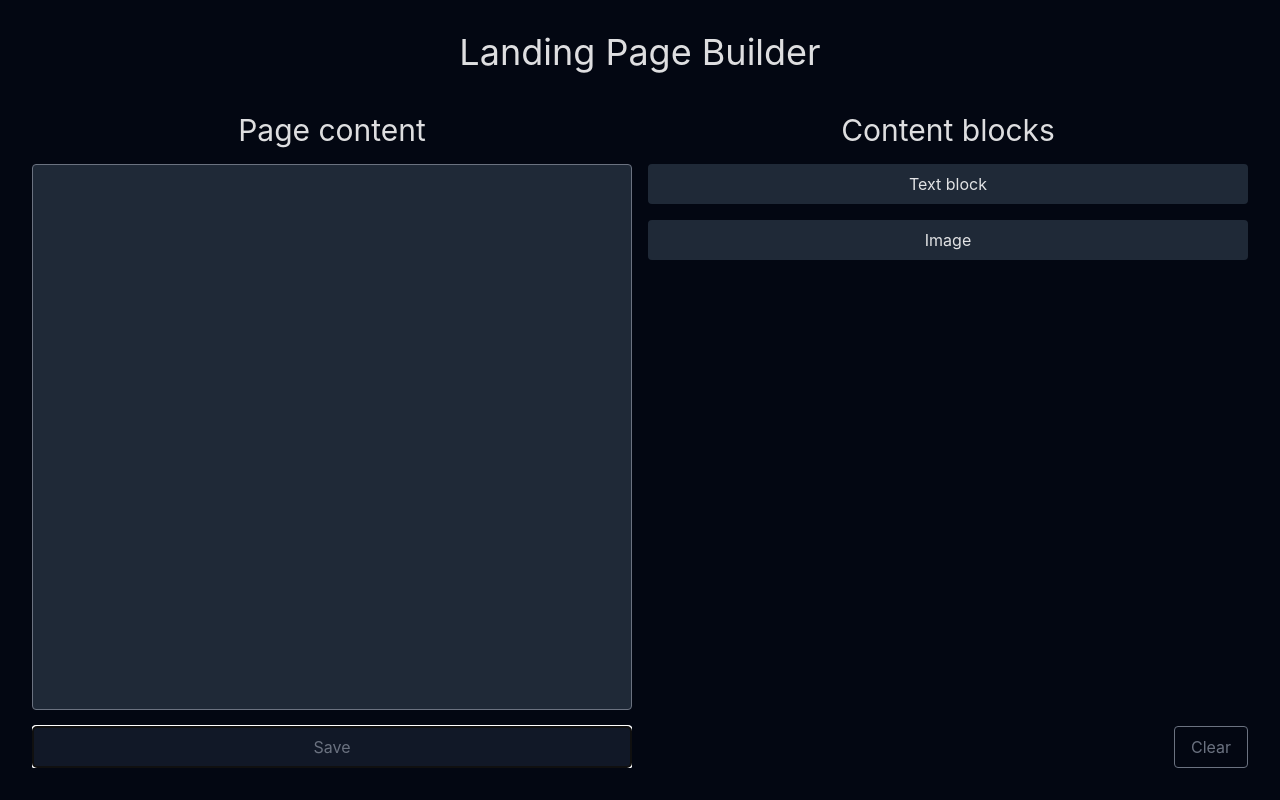
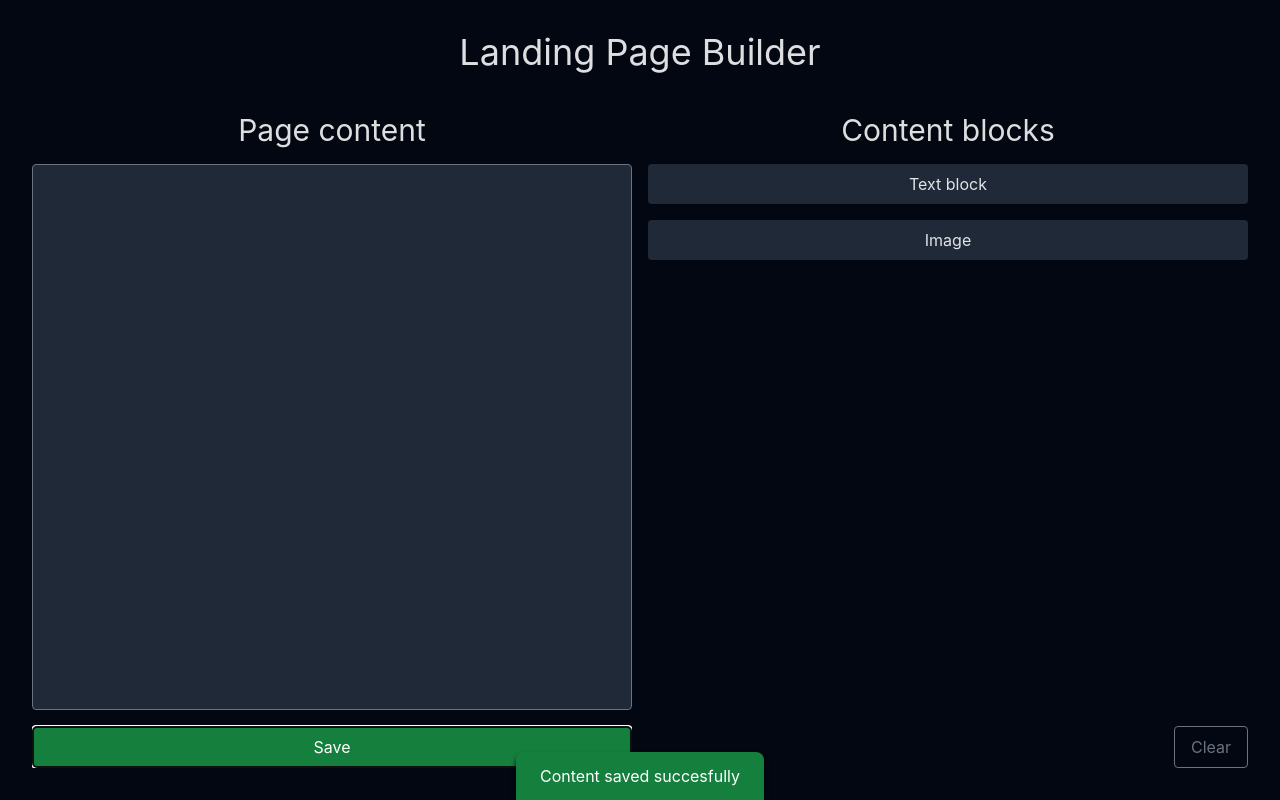
Before and after one commit to dariogliendo/mailerlite-landingpage-exercise, a Vue app: page / in a window 1280 px wide. Both pictures are taken after a click on the button "Save". Built offline with nearby package versions, Linux system fonts and the light colour scheme.

Commit message:
Snackbar implementation

```diff
--- a/src/App.vue
+++ b/src/App.vue
@@ -3,6 +3,7 @@ import { onMounted, ref } from "vue";
 import draggable from "vuedraggable";
 import ContentConfig from "./components/ContentConfig.vue";
 import ContentDisplay from "./components/ContentDisplay.vue";
+import Snackbar from "./components/Snackbar.vue";
 import type { Content } from "./commons/types";
 
 interface ContentOption {
@@ -12,6 +13,8 @@ interface ContentOption {
 const items: ContentOption[] = [{ type: "text" }, { type: "image" }];
 
 const content = ref<Content[]>([]);
+const snackMessage = ref<string>("");
+const snackColor = ref<string>("");
 
 onMounted(() => {
   const savedContent = localStorage.getItem("content");
@@ -25,6 +28,7 @@ onMounted(() => {
 
 const saveStatus = () => {
   localStorage.setItem("content", JSON.stringify(content.value));
+  showSnackbar("Content saved succesfully", "green");
 };
 
 const cloneContent = (cloned: ContentOption) => {
@@ -33,6 +37,11 @@ const cloneContent = (cloned: ContentOption) => {
     id: Date.now(),
     pendingConfiguration: true,
   };
+};
+
+const showSnackbar = (message: string, color: string) => {
+  snackMessage.value = message;
+  snackColor.value = color;
 };
 
 const cancelContentConfig = (id: number) => {
@@ -57,6 +66,7 @@ const updateConfig = (updated: Content) => {
 const clearContent = () => {
   content.value = [];
   localStorage.removeItem("content");
+  showSnackbar("Content cleared", "green");
 };
 
 const onChange = (event: any) => {
@@ -75,6 +85,7 @@ const onChange = (event: any) => {
 
 const remove = (id: number) => {
   content.value = content.value.filter((c) => c.id !== id);
+  showSnackbar("Content removed", "red");
 };
 
 const edit = (id: number) => {
@@ -132,7 +143,7 @@ const addElement = (type: string) => {
         </div>
         <div>
           <button
-            class="border border-gray-500 text-gray-500 py-2 px-4 rounded hover:bg-gray-700 bg-gray-900 hover:text-white transition w-full"
+            class="border border-green-600 text-white py-2 px-4 rounded hover:bg-green-600 bg-green-700 transition w-full"
             @click="saveStatus"
           >
             Save
@@ -169,4 +180,15 @@ const addElement = (type: string) => {
       Clear
     </button>
   </div>
+  <snackbar
+    :message="snackMessage"
+    :duration="3500"
+    :color="snackColor"
+    @finished="
+      () => {
+        snackMessage = '';
+        snackColor = '';
+      }
+    "
+  />
 </template>
--- /dev/null
+++ b/src/components/Snackbar.vue
@@ -0,0 +1,44 @@
+<template>
+  <Teleport to="body">
+    <div
+      v-if="visible"
+      class="snackbar fixed bottom-0 left-1/2 transform -translate-x-1/2 text-white py-3 px-6 rounded-t-lg shadow-black shadow-md transition-opacity duration-300 ease-in-out z-20"
+      :class="{
+        'opacity-100 visible': visible,
+        'opacity-0 invisible': !visible,
+        [`bg-${color}-700`]: color,
+        'bg-grey-700': !color,
+      }"
+    >
+      {{ message }}
+    </div>
+  </Teleport>
+</template>
+
+<script setup lang="ts">
+import { ref, toRefs, watch } from "vue";
+
+const props = defineProps<{
+  message: string;
+  duration: number;
+  color?: string;
+}>();
+
+const { message, color } = toRefs(props);
+
+const visible = ref(false);
+
+const emit = defineEmits(["finished"]);
+
+watch(message, (newMessage) => {
+  if (newMessage) {
+    visible.value = true;
+    setTimeout(() => {
+      visible.value = false;
+      emit("finished", "");
+    }, props.duration || 3000); // Duración predeterminada de 3 segundos
+  }
+});
+</script>
+
+<style scoped></style>
```
Also changed, not shown: 1 other file (tests, documents, lock files or other folders).
